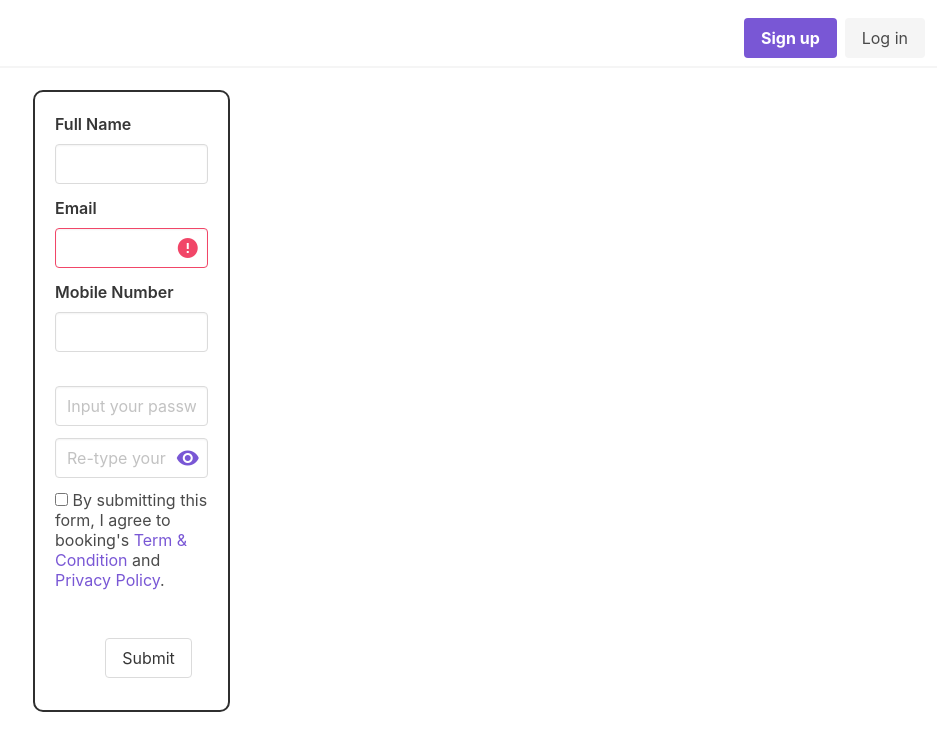
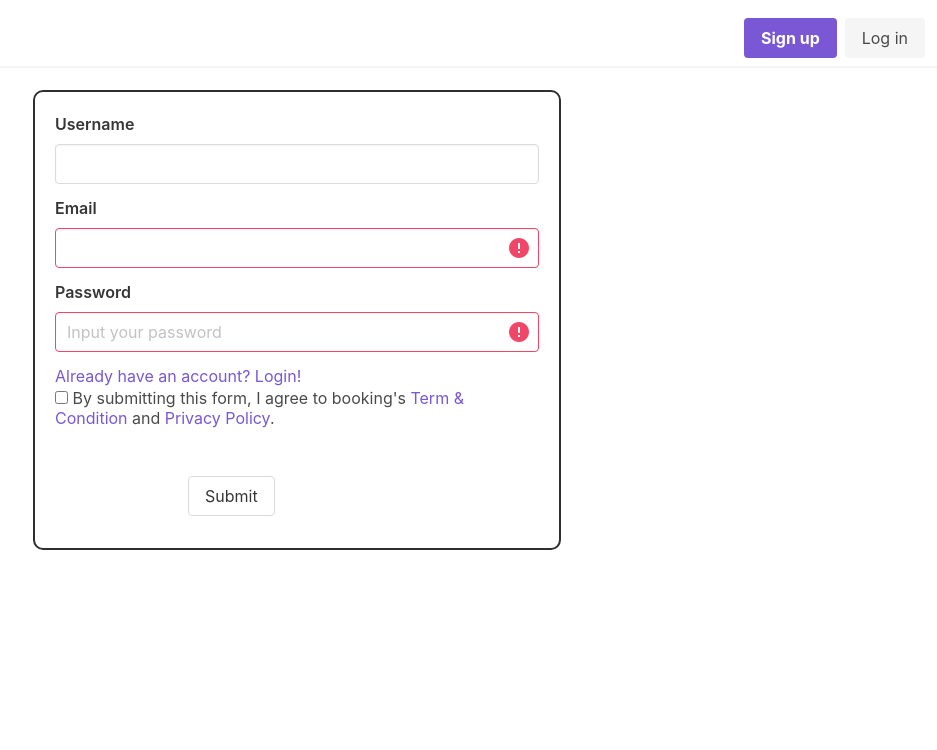
Before and after one commit to kaiz16/appointment-app, a Vue app: page /register in a window 1280 px wide. Shown: the top 750 px of the page, without its empty margins (343-1280 px from the left). Built offline with nearby package versions, Linux system fonts and the light colour scheme.

Commit message:
Update Login and Register

```diff
--- a/src/views/Login.vue
+++ b/src/views/Login.vue
@@ -10,7 +10,8 @@
                 <b-field label="Password">
                     <b-input type="password" v-model="password" password-reveal></b-input>
                 </b-field>
-
+                <a @click="takeMeToRegister">Don't have an account? Register!</a>
+                <br>
                 <b-button @click="login">Submit</b-button>
             </div>
         </div>
@@ -46,6 +47,9 @@ export default {
                 localStorage.setItem("auth-token", data.data.token);
                 this.$router.push("/dashboard");
             }
+        },
+        takeMeToRegister(){
+            this.$router.push('/register')
         }
     }
 };
--- a/src/views/Register.vue
+++ b/src/views/Register.vue
@@ -1,32 +1,24 @@
 <template>
-<footer>
     <div class="container">
         <div class="column is-half is-offset-one-quarter">
-            <div class="column is-two-fifths">
+            <div class="column">
                 <div class="border">
-                    <b-field label="Full Name">
-                        <b-input v-modal="fullname" value=""></b-input>
+                    <b-field label="Username">
+                        <b-input required v-model="username" value=""></b-input>
                     </b-field>
 
                     <b-field label="Email" type="is-danger">
-                        <b-input type="email" value="">
+                        <b-input required v-model="email" type="email" value="">
                         </b-input>
                     </b-field>
 
-                    <b-field label="Mobile Number">
-                        <b-input value="" maxlength="12"></b-input>
-                    </b-field>
-
-                    <b-field>
-                        <b-input v-modal="password" type="password" placeholder="Input your password">
+                    <b-field label="Password" type="is-danger">
+                        <b-input required v-model="password" type="password" placeholder="Input your password">
                         </b-input>
                     </b-field>
 
-                    <b-field>
-                        <b-input type="password" placeholder="Re-type your password" password-reveal>
-                        </b-input>
-                    </b-field>
-
+                    <a @click="takeMeToLogin">Already have an account? Login!</a>
+                    <br>
                     <div class="columns">
                         <div class="column is-full">
                             <label class="checkbox">
@@ -44,20 +36,37 @@
             </div>
         </div>
     </div>
-</footer>
 </template>
 
-<script>
+<script> // javascript
+import axios from 'axios'
 export default {
     data() {
         return {
-            fullname: '',
+            username: '',
+            email: '',
             password: ''
         }
     },
     methods: {
-        submit() {
-            console.log('sign-up', this.fullname, this.password)
+        async submit() {
+            const data = await axios({
+                url: 'auth/register',
+                method: 'POST',
+                data: {
+                    username: this.username,
+                    email: this.email,
+                    password: this.password
+                }
+            })
+            if (data.data.error){
+                return
+            }else{
+                this.$router.push('/login')
+            }
+        },
+        takeMeToLogin(){
+            this.$router.push('/login')
         }
     },
 }
```
Also changed, not shown: 1 other file (tests, documents, lock files or other folders).
